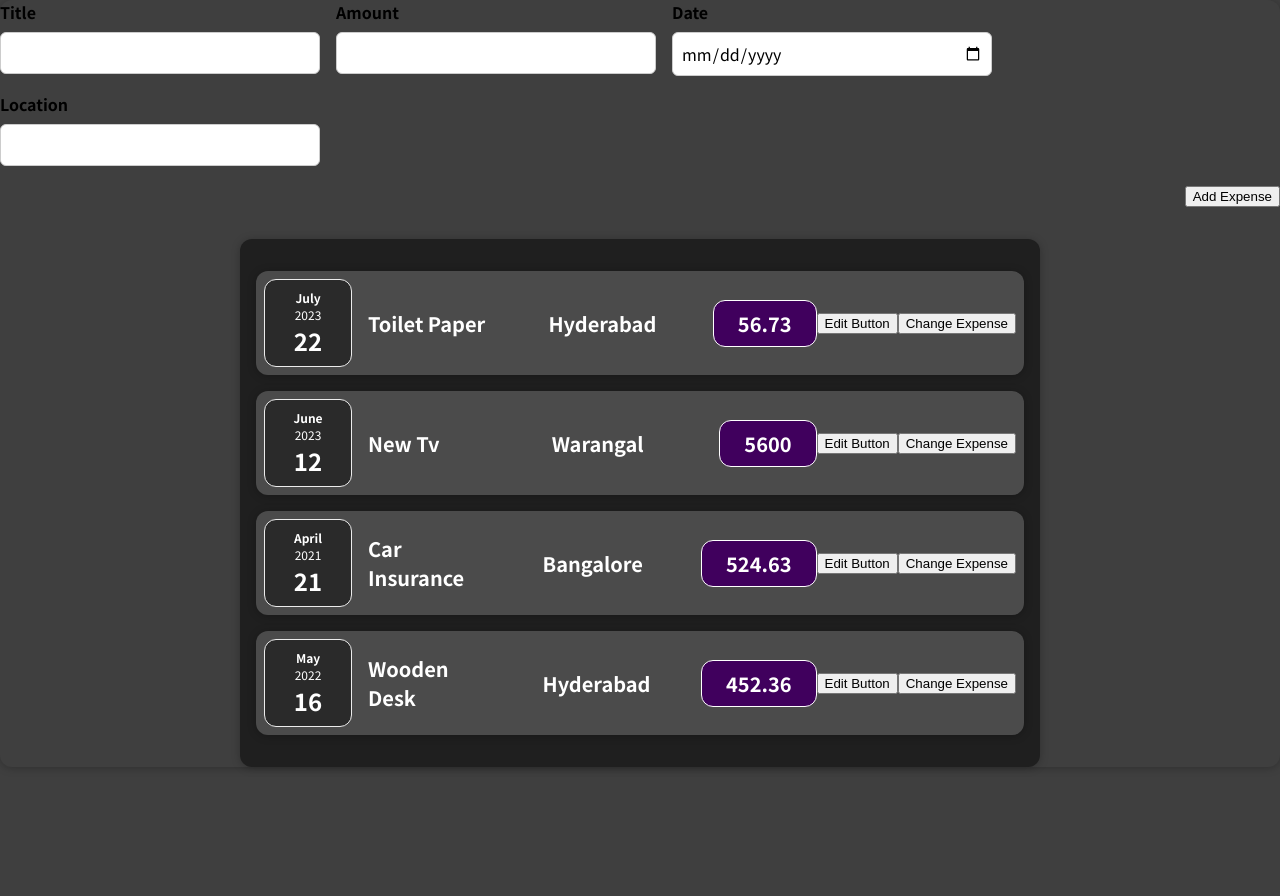
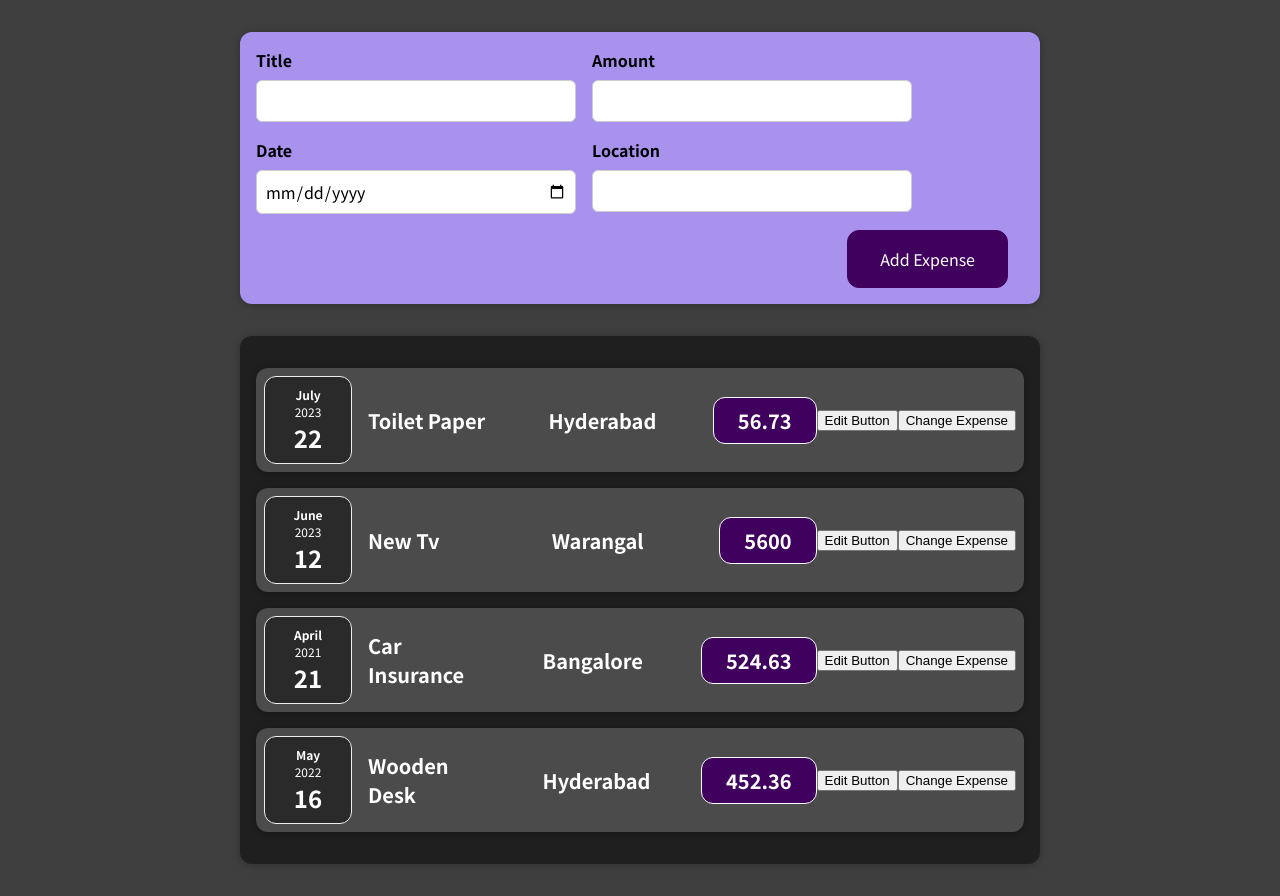
Before and after one commit to navadeep1012/ExpenseTracker, a React (Create React App) app: page / in a window 1280 px wide. Before the commit the page ends 800 px from the top, so only its background shows below. Built offline with nearby package versions, Linux system fonts and the light colour scheme.

Commit message:
child to parent communication from App component to its childs

```diff
--- a/src/App.js
+++ b/src/App.js
@@ -1,20 +1,24 @@
 //import ExpenseItem from "./components/ExpenseItems";
 import Expenses from "./components/Expenses/Expenses";
-import Card from "./components/UI/Card";
+//import Card from "./components/UI/Card";
 import  "./components/Expenses/ExpenseItem.css";
-import ExpenseForm from "./components/NewExpense/ExpenseForm";
+//import ExpenseForm from "./components/NewExpense/ExpenseForm";
+import NewExpense from "./components/NewExpense/NewExpense";
 
 
 const App =() => {
 
+  const addExpenseHandler = expense => {
+    console.log('In App');
+    console.log(expense);
+  };
+
 
   return (
-    <Card>
       <div>
-        <ExpenseForm/>
+        <NewExpense onAddExpense={addExpenseHandler}/>
         <Expenses />
       </div>
-    </Card>
   );
 
 }
--- a/src/components/NewExpense/ExpenseForm.js
+++ b/src/components/NewExpense/ExpenseForm.js
@@ -5,7 +5,7 @@ import './ExpenseForm.css';
 
 
 
-const ExpenseForm = () =>{
+const ExpenseForm = (props) =>{
 
   const [enteredTitle, setEnteredTitle] = useState('');
   const [enteredAmount, setEnteredAmount] = useState('');
@@ -68,9 +68,15 @@ const ExpenseForm = () =>{
       title: enteredTitle,
       amount: enteredAmount,
       location: enteredLocation,
-      date: new Date(enteredDate),
+      date: new Date(enteredDate)
     };
-    console.log(expenseData);
+    props.onSaveExpenseData(expenseData);
+    setEnteredTitle('');
+    setEnteredAmount('');
+    setEnteredLocation('');
+    setEnteredDate('');
+
+
   };
 
     return (
--- a/src/components/NewExpense/NewExpense.js
+++ b/src/components/NewExpense/NewExpense.js
@@ -3,10 +3,21 @@ import React from "react";
 import ExpenseForm from "./ExpenseForm";
 import './NewExpense.css';
 
-const NewExpense = () =>{
-    return <div className="new-expense">
-        <ExpenseForm/>
-    </div>
+const NewExpense = (props) =>{
+
+    const saveExpenseDataHandler = (enteredExpenseData) => {
+      const expenseData = {
+        ...enteredExpenseData,
+        id: Math.random().toString(),
+      };
+      props.onAddExpense(expenseData);
+    };
+
+    return (
+      <div className="new-expense">
+        <ExpenseForm onSaveExpenseData={saveExpenseDataHandler} />
+      </div>
+    );
 
 
 }
```
